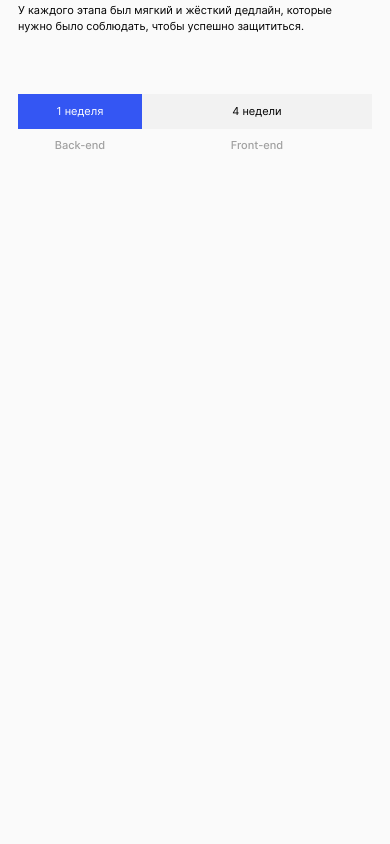
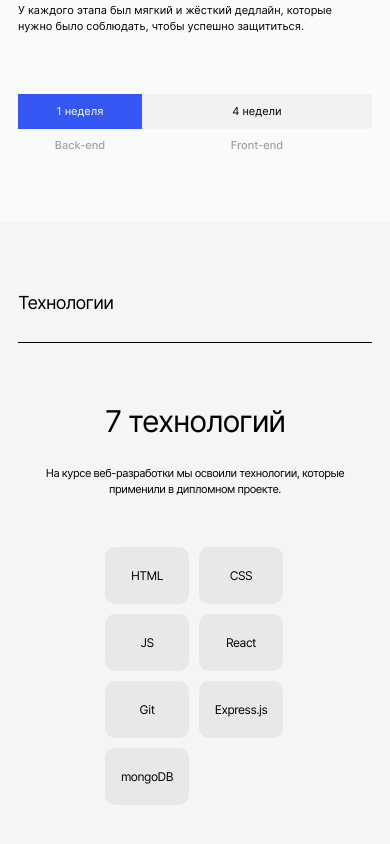
Before and after one commit to Anatoly-72/movies-explorer-frontend, a React (Create React App) app: page / in a window 390 px wide. Shown: the part 1055-1899 px from the top of the page. Before the commit the page ends 1287 px from the top, so only its background shows below. Built offline with nearby package versions, Linux system fonts and the light colour scheme.

Commit message:
feat: добавитьTechs

```diff
--- a/src/components/AboutProject/AboutProject.js
+++ b/src/components/AboutProject/AboutProject.js
@@ -1,6 +1,6 @@
 import "./AboutProject.css";
 
-const AboutProject = () => {
+function AboutProject() {
   return (
     <section id="about-project" className="about-project">
       <h2 className="about-project__title">О проекте</h2>
@@ -36,6 +36,6 @@ const AboutProject = () => {
       </div>
     </section>
   );
-};
+}
 
 export default AboutProject;
--- a/src/components/Main/Main.js
+++ b/src/components/Main/Main.js
@@ -1,6 +1,6 @@
 import Promo from "../Promo/Promo";
 import AboutProject from "../AboutProject/AboutProject";
-// import Techs from "./Techs/Techs";
+import Techs from "../Techs/Techs";
 // import AboutMe from "./AboutMe/AboutMe";
 // import Portfolio from "./Portfolio/Portfolio";
 
@@ -9,8 +9,8 @@ function Main() {
     <>
       <Promo />
       <AboutProject />
-      {/* <Techs />
-      <AboutMe />
+      <Techs />
+      {/* <AboutMe />
       <Portfolio /> */}
     </>
   );
--- /dev/null
+++ b/src/components/Techs/Techs.css
@@ -0,0 +1,124 @@
+.techs {
+  margin: 0 auto;
+  padding: 100px 70px;
+  background: #f5f5f5;
+}
+
+.techs__title {
+  font-weight: 400;
+  font-size: 22px;
+  line-height: 27px;
+  letter-spacing: -0.04em;
+  border-bottom: 1px solid #000;
+  margin: 0 0 90px;
+  padding-bottom: 23px;
+  padding-top: 0;
+}
+
+.techs__container {
+  display: flex;
+  flex-direction: column;
+  align-items: center;
+}
+
+.techs__second-title {
+  font-weight: 400;
+  font-size: 50px;
+  line-height: 58px;
+  letter-spacing: -0.04em;
+  text-align: center;
+  max-width: 600px;
+  margin: 0;
+  padding: 0 0 26px;
+}
+
+.techs__description {
+  font-weight: 400;
+  font-size: 14px;
+  line-height: 20px;
+  letter-spacing: -0.04em;
+  text-align: center;
+  max-width: 460px;
+  margin: 0 auto 100px;
+}
+
+.techs__list {
+  display: flex;
+  flex-wrap: wrap;
+  justify-content: center;
+  list-style: none;
+  width: 100%;
+  gap: 10px;
+  margin: 0 auto;
+  padding: 0;
+}
+
+.techs__item {
+  font-weight: 400;
+  font-size: 14px;
+  line-height: 17px;
+  letter-spacing: -0.04em;
+  text-align: center;
+  width: 90px;
+  background: #e8e8e8;
+  border-radius: 10px;
+  padding: 21px 0 21px;
+}
+
+@media screen and (max-width: 991px) {
+  .techs {
+    padding: 90px 50px;
+  }
+
+  .techs__title {
+    margin: 0 0 80px;
+  }
+
+  .techs__second-title {
+    padding-bottom: 22px;
+  }
+
+  .techs__description {
+    font-size: 12px;
+    line-height: 18px;
+    margin: 0 auto 83px;
+  }
+
+  .techs__item {
+    font-size: 12px;
+    line-height: 15px;
+    width: 84px;
+  }
+}
+
+@media screen and (max-width: 767px) {
+  .techs {
+    padding: 70px 18px;
+  }
+
+  .techs__title {
+    font-size: 18px;
+    line-height: 22px;
+    margin: 0 0 60px;
+    padding-bottom: 28px;
+  }
+
+  .techs__second-title {
+    font-size: 30px;
+    line-height: 36px;
+    padding: 0 0 26px;
+  }
+
+  .techs__description {
+    font-size: 11px;
+    line-height: 16px;
+    margin: 0 auto 50px;
+  }
+}
+
+@media screen and (max-width: 430px) {
+  .techs__list {
+    justify-content: flex-start;
+    max-width: 180px;
+  }
+}
--- /dev/null
+++ b/src/components/Techs/Techs.js
@@ -0,0 +1,27 @@
+import "./Techs.css";
+
+function Techs() {
+  return (
+    <section id="techs" className="techs">
+      <h2 className="techs__title">Технологии</h2>
+      <div className="techs__container">
+        <h3 className="techs__second-title">7 технологий</h3>
+        <p className="techs__description">
+          На курсе веб-разработки мы освоили технологии, которые применили в
+          дипломном проекте.
+        </p>
+        <ul className="techs__list">
+          <li className="techs__item">HTML</li>
+          <li className="techs__item">CSS</li>
+          <li className="techs__item">JS</li>
+          <li className="techs__item">React</li>
+          <li className="techs__item">Git</li>
+          <li className="techs__item">Express.js</li>
+          <li className="techs__item">mongoDB</li>
+        </ul>
+      </div>
+    </section>
+  );
+}
+
+export default Techs;
```
